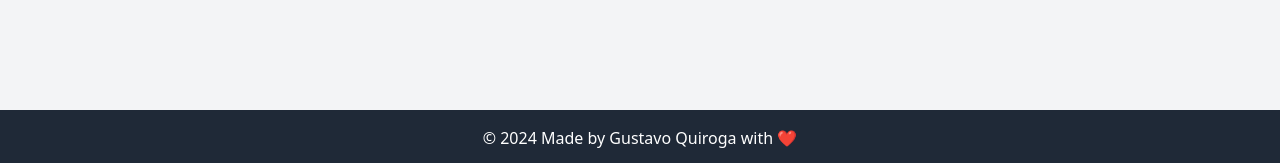
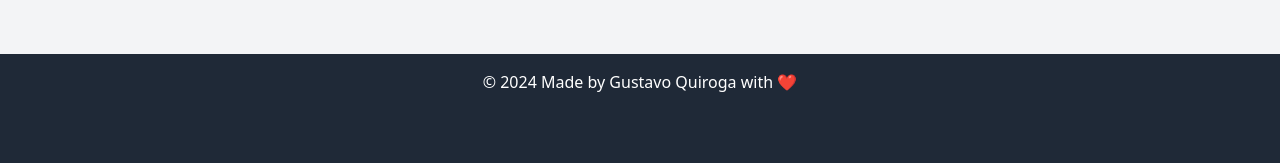
Before and after one commit to guccho6w9/datamon, a Next.js app: page / in a window 1280 px wide. Shown: the part 634-797 px from the top of the page. Built offline with nearby package versions, Linux system fonts and the light colour scheme; no server answers.

Commit message:
Remove(-): deleted all teambuild folders to test in vercel

```diff
--- a/src/app/globals.css
+++ b/src/app/globals.css
@@ -31,3 +31,10 @@ body {
     text-wrap: balance;
   }
 }
+
+.container {
+  max-width: 1200px; /* adjust as needed */
+  margin: 0 auto;
+  min-height: 10vh;
+  position: relative;
+}
```
Also changed, not shown: src/components/Team/TeamBuilder.tsx (deleted), src/components/Team/TeamList.tsx (deleted), src/components/teambuilder.tsx (deleted), src/pages/teambuild/teambuild.tsx (deleted).
